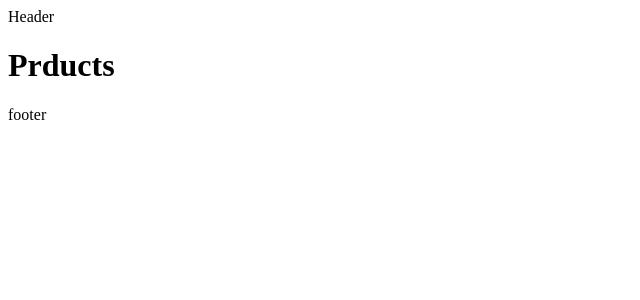
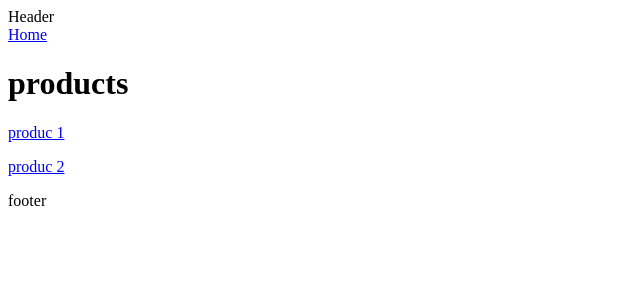
Before and after one commit to usmanshabbir756/next-js-practice, a Next.js app: page /products in a window 1280 px wide. Shown: the top 300 px of the page, without its empty margins (0-640 px from the left). Built offline with nearby package versions, Linux system fonts and the light colour scheme.

Commit message:
dynamic link and replace url

```diff
--- a/src/app/layout.tsx
+++ b/src/app/layout.tsx
@@ -1,8 +1,13 @@
-
-export const metadata = {
-  title: 'Next.js',
+import { Metadata } from "next"
+export const metadata : Metadata = {
+  title: {
+    default:"Usman",
+    template:"%s | usman"
+  },
   description: 'Generated by Next.js',
 }
+
+
 
 export default function RootLayout({
   children,
--- a/src/app/products/page.tsx
+++ b/src/app/products/page.tsx
@@ -1,8 +1,21 @@
-export const metadata = {
-    title: 'Products'
+import { Metadata } from "next"
+import Link from "next/link"
+
+export const metadata : Metadata = {
+    title: {
+        absolute:"Products"
+    }
   }
 
 
 export default function Prducts(){
-    return <h1>Prducts</h1>
+    const productId=1;
+    return (
+    <main>
+        <Link href="/">Home</Link>
+        <h1>products</h1>
+        <p><Link href={`products/${productId}`}>produc 1</Link></p>
+        <p><Link href="products/2" replace>produc 2</Link></p>
+    </main>
+    )
 }
```
Also changed, not shown: src/app/page.tsx (+8 -1 lines).
